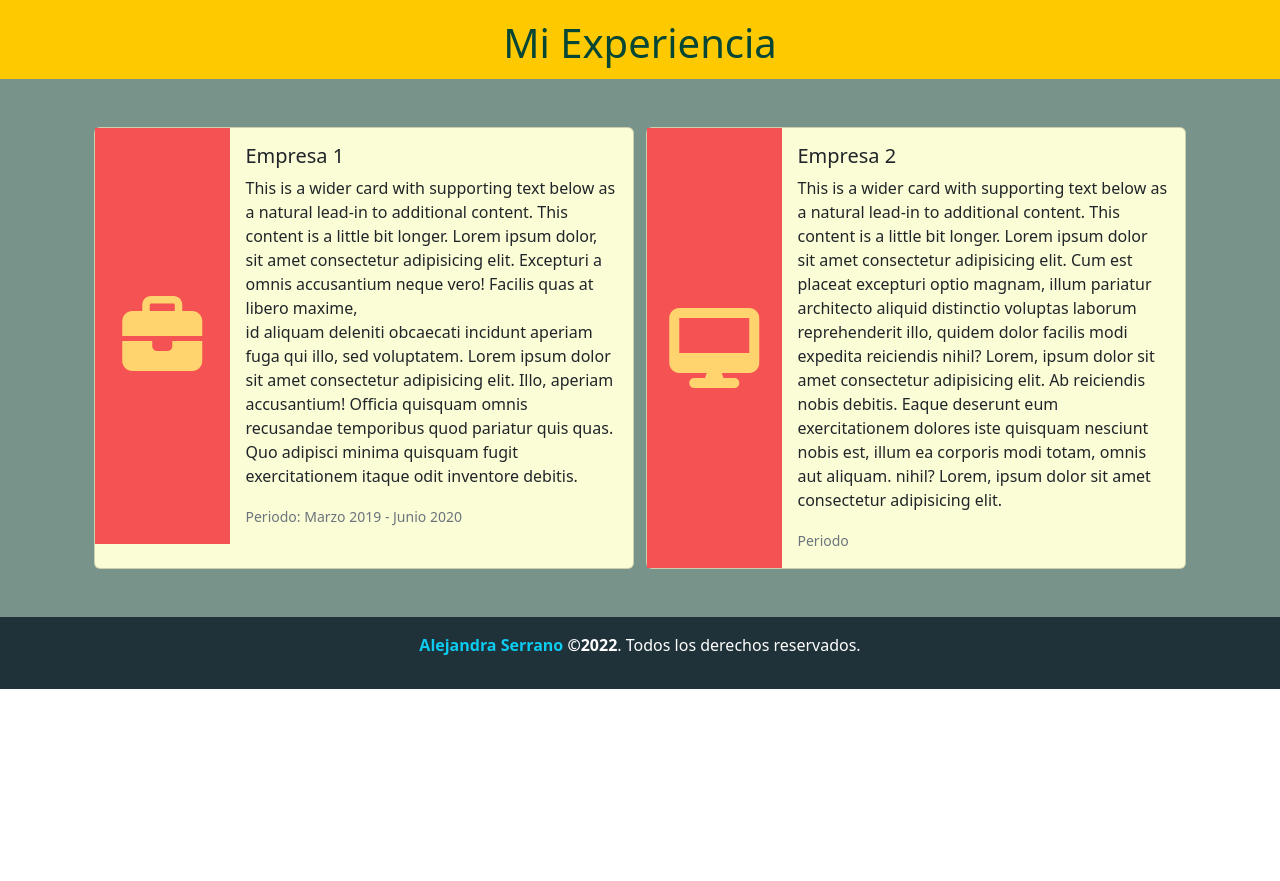
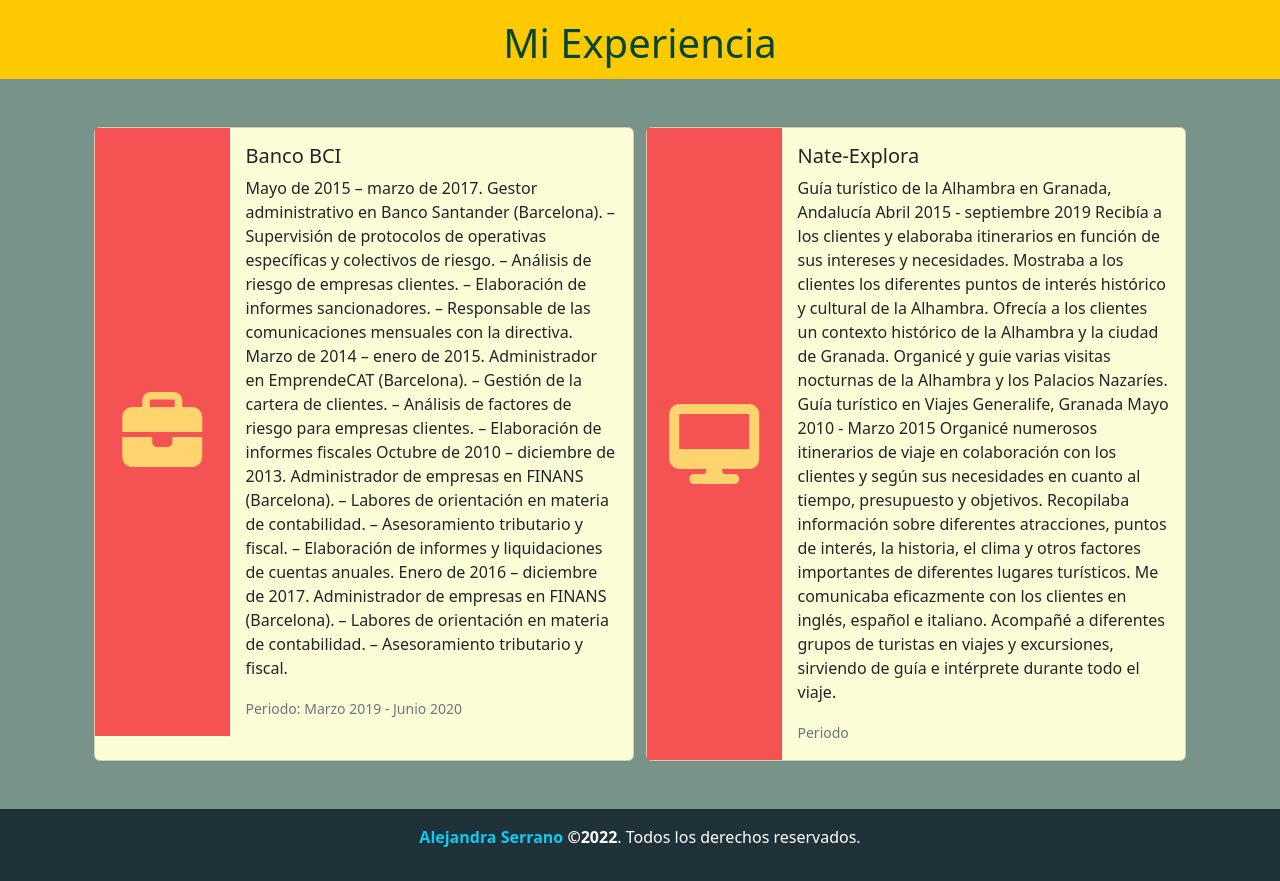
Before and after one commit to nanamood/nanamood.github.io, a plain HTML site: page index.html in a window 1280 px wide. Shown: the part 930-1811 px from the top of the page. Before the commit the page ends 1619 px from the top, so only its background shows below. Drawn offline with nearby package versions, Linux system fonts and the light colour scheme.

Commit message:
se cambia CV

```diff
--- a/index.html
+++ b/index.html
@@ -162,8 +162,28 @@
                         </div>
                         <div class="col-md-9">
                             <div class="card-body">
-                            <h5 class="card-title">Empresa 1</h5>
-                            <p class="card-text">This is a wider card with supporting text below as a natural lead-in to additional content. This content is a little bit longer. Lorem ipsum dolor, sit amet consectetur adipisicing elit. Excepturi a omnis accusantium neque vero! Facilis quas at libero maxime, <br> id aliquam deleniti obcaecati incidunt aperiam fuga qui illo, sed voluptatem. Lorem ipsum dolor sit amet consectetur adipisicing elit. Illo, aperiam accusantium! Officia quisquam omnis recusandae temporibus quod pariatur quis quas. Quo adipisci minima quisquam fugit exercitationem itaque odit inventore debitis.
+                            <h5 class="card-title">Banco BCI</h5>
+                            <p class="card-text">Mayo de 2015 – marzo de 2017. Gestor administrativo en Banco Santander (Barcelona).
+                                – Supervisión de protocolos de operativas específicas y colectivos de riesgo.
+                                – Análisis de riesgo de empresas clientes.
+                                – Elaboración de informes sancionadores.
+                                – Responsable de las comunicaciones mensuales con la directiva.
+
+                                Marzo de 2014 – enero de 2015. Administrador en EmprendeCAT (Barcelona).
+                                – Gestión de la cartera de clientes.
+                                – Análisis de factores de riesgo para empresas clientes.
+                                – Elaboración de informes fiscales
+
+                                Octubre de 2010 – diciembre de 2013. Administrador de empresas en FINANS (Barcelona).
+                                – Labores de orientación en materia de contabilidad.
+                                – Asesoramiento tributario y fiscal.
+                                – Elaboración de informes y liquidaciones de cuentas anuales.
+
+                                Enero de 2016 – diciembre de 2017. Administrador de empresas en FINANS (Barcelona).
+                                – Labores de orientación en materia de contabilidad.
+                                – Asesoramiento tributario y fiscal.
+
+
 
                             </p>
                             <p class="card-text"><small class="text-muted">Periodo: Marzo 2019 - Junio 2020</small></p>
@@ -178,10 +198,23 @@
                         </div>
                         <div class="col-md-9">
                             <div class="card-body">
-                            <h5 class="card-title">Empresa 2</h5>
-                            <p class="card-text">This is a wider card with supporting text below as a natural lead-in to additional content. This content is a little bit longer.
-                                Lorem ipsum dolor sit amet consectetur adipisicing elit. Cum est placeat excepturi optio magnam, illum pariatur architecto aliquid distinctio voluptas laborum reprehenderit illo, quidem dolor facilis modi expedita reiciendis nihil? Lorem, ipsum dolor sit amet consectetur adipisicing elit. Ab reiciendis nobis debitis. Eaque deserunt eum exercitationem dolores iste quisquam nesciunt nobis est, illum ea corporis modi totam, omnis aut aliquam.
-                                nihil? Lorem, ipsum dolor sit amet consectetur adipisicing elit.
+                            <h5 class="card-title">Nate-Explora</h5>
+                            <p class="card-text">Guía turístico de la Alhambra en Granada, Andalucía
+                                Abril 2015 - septiembre 2019
+
+                                Recibía a los clientes y elaboraba itinerarios en función de sus intereses y necesidades.
+                                Mostraba a los clientes los diferentes puntos de interés histórico y cultural de la Alhambra.
+                                Ofrecía a los clientes un contexto histórico de la Alhambra y la ciudad de Granada.
+                                Organicé y guie varias visitas nocturnas de la Alhambra y los Palacios Nazaríes.
+
+
+                                Guía turístico en Viajes Generalife, Granada
+                                Mayo 2010 - Marzo 2015
+
+                                Organicé numerosos itinerarios de viaje en colaboración con los clientes y según sus necesidades en cuanto al tiempo, presupuesto y objetivos.
+                                Recopilaba información sobre diferentes atracciones, puntos de interés, la historia, el clima y otros factores importantes de diferentes lugares turísticos.
+                                Me comunicaba eficazmente con los clientes en inglés, español e italiano.
+                                Acompañé a diferentes grupos de turistas en viajes y excursiones, sirviendo de guía e intérprete durante todo el viaje.
                             </p>
                             <p class="card-text"><small class="text-muted">Periodo</small></p>
                             </div>
```
